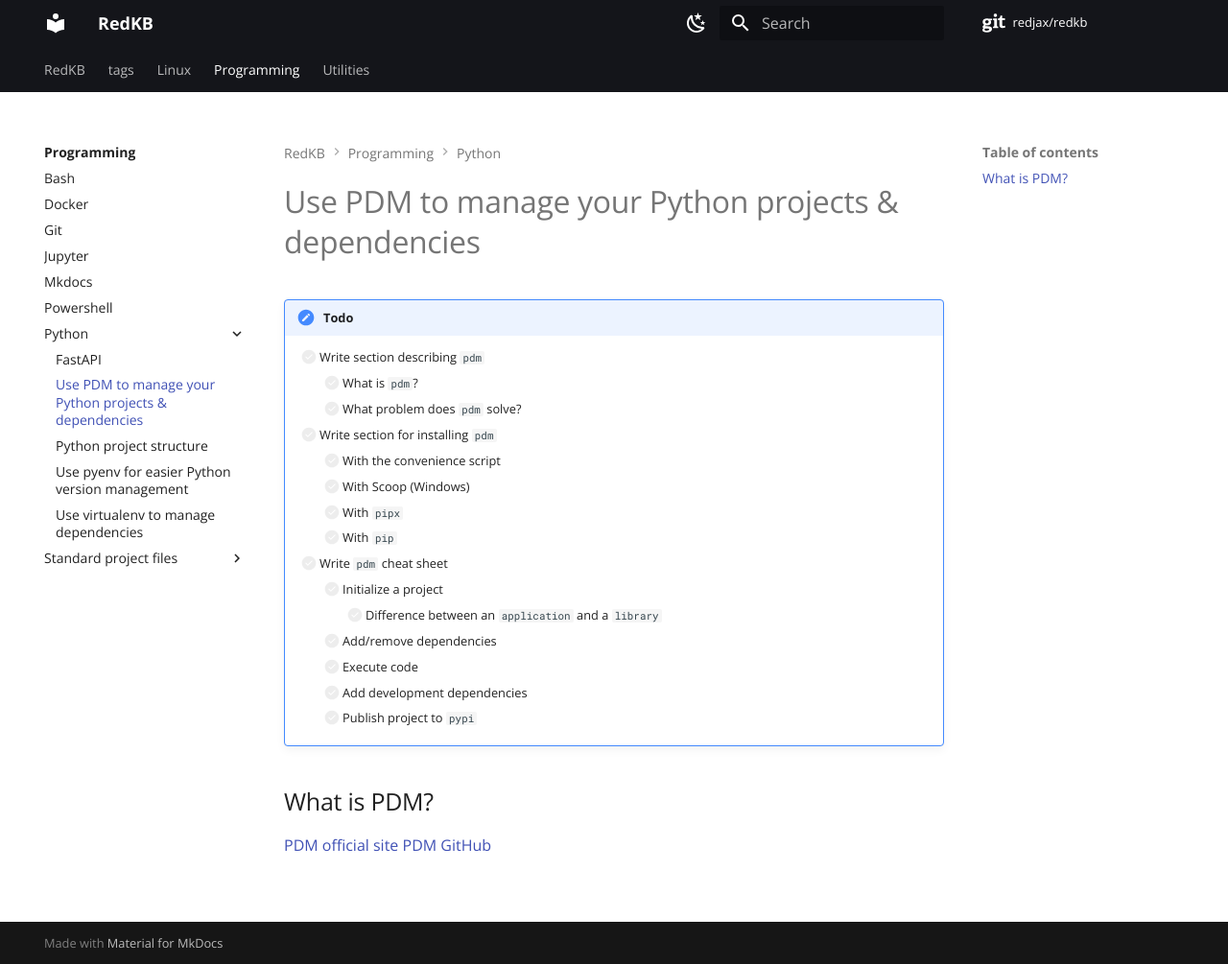
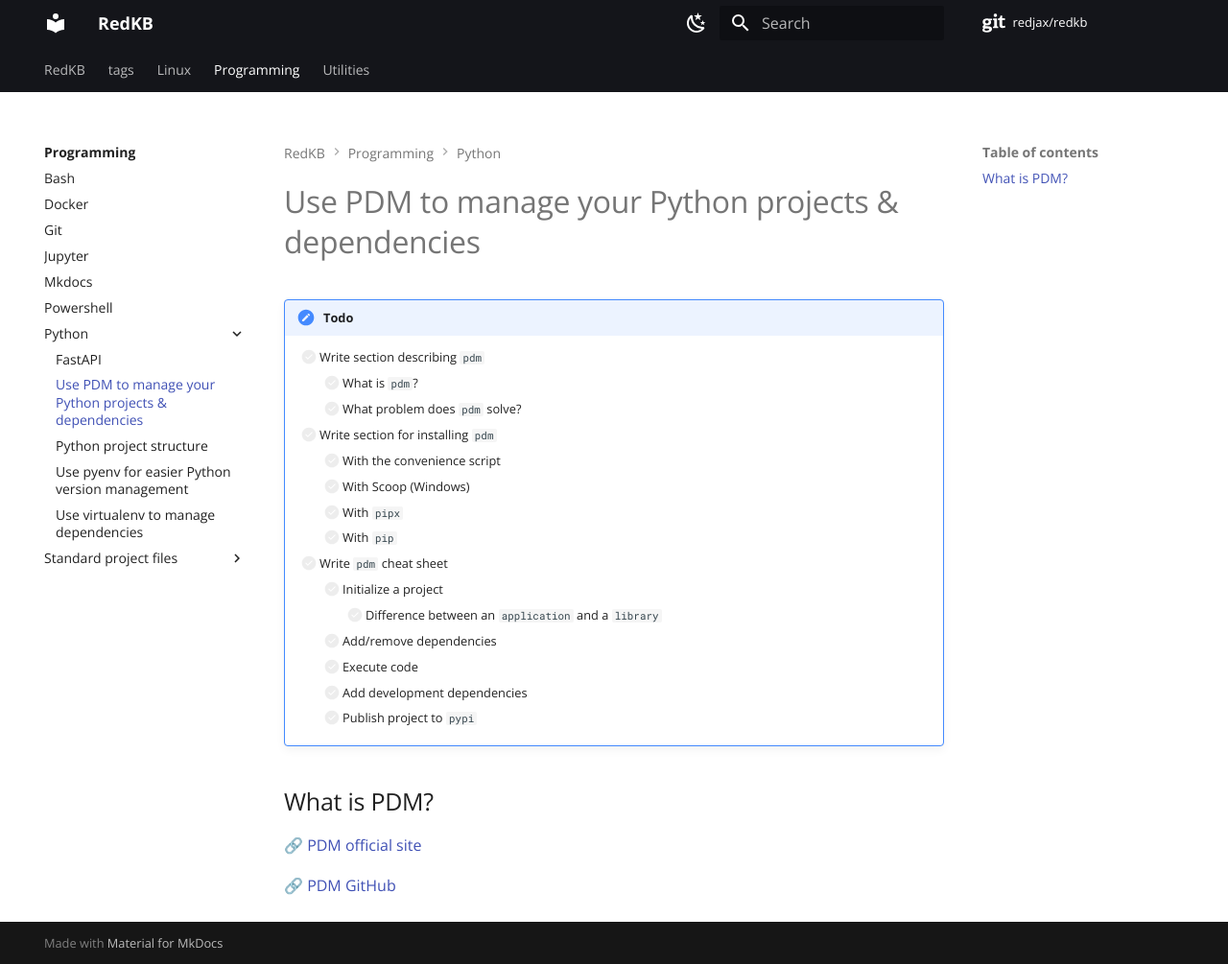
Before and after one commit to redjax/redkb, an MkDocs documentation site: the page built from docs/programming/python/pdm.md, in a window 1280 px wide and 1005 px high. Shown: the whole window at 96% size. Built offline with MkDocs 1.6.1 and Material for MkDocs 9.7.7, drawn with Linux system fonts in a browser that asks for light colours; comment, search, counter and statistics services are not loaded.

Commit message:
Update linked text in PDM notes

```diff
--- a/docs/programming/python/pdm.md
+++ b/docs/programming/python/pdm.md
@@ -20,5 +20,6 @@
 
 ## What is PDM?
 
-[PDM official site](https://pdm-project.org/latest/)
-[PDM GitHub](https://github.com/pdm-project/pdm)
+🔗 [PDM official site](https://pdm-project.org/latest/)
+
+🔗 [PDM GitHub](https://github.com/pdm-project/pdm)
```
